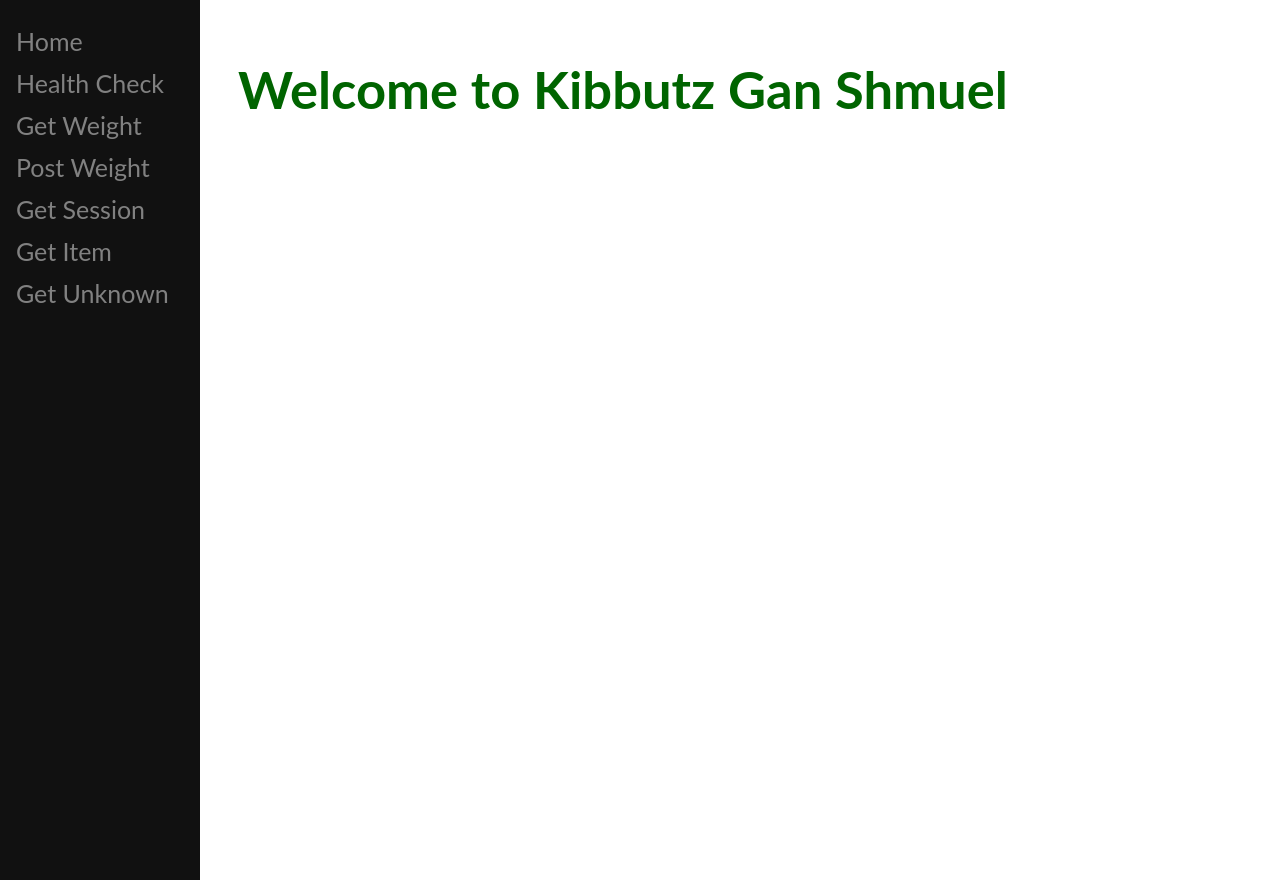
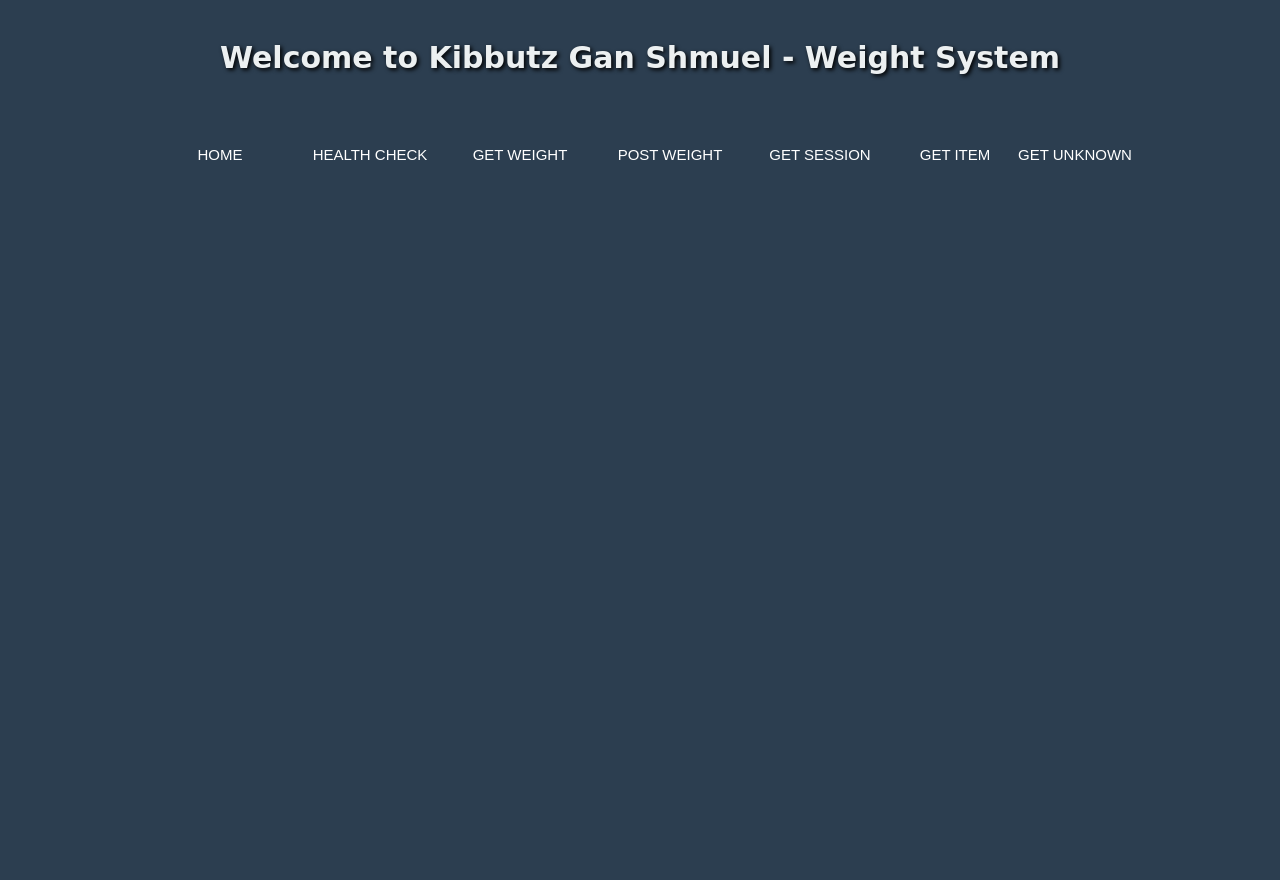
Before and after one commit to yairelmaliah/gan-shmuel-team-a, a Flask app: page / in a window 1280 px wide. Run offline with Flask 2, Linux system fonts and the light colour scheme.

Commit message:
changed ui menu

```diff
--- a/weight/app/templates/index.html
+++ b/weight/app/templates/index.html
@@ -2,53 +2,102 @@
 <html>
   <head>
     <style>
-      body {
-        font-family: 'Lato', sans-serif;
+      nav {
+        margin: 27px auto 0;
+
+        position: relative;
+        width: 990px;
+        height: 50px;
+        border-radius: 8px;
+        font-size: 0;
       }
-      .sidenav {
+      nav a {
+        line-height: 80px;
         height: 100%;
-        width: 200px;
-        position: fixed;
+        font-size: 15px;
+        display: inline-block;
+        position: relative;
         z-index: 1;
+        text-decoration: none;
+        text-transform: uppercase;
+        text-align: center;
+        color: white;
+        cursor: pointer;
+      }
+      nav .animation {
+        position: absolute;
+        height: 100%;
         top: 0;
-        left: 0;
-        background-color: #111;
-        overflow-x: hidden;
-        padding-top: 20px;
+        z-index: 0;
+        transition: all 0.5s ease 0s;
+        border-radius: 8px;
+      }
+      a:nth-child(1) {
+        width: 150px;
+      }
+      a:nth-child(2) {
+        width: 150px;
+      }
+      a:nth-child(3) {
+        width: 150px;
+      }
+      a:nth-child(4) {
+        width: 150px;
+      }
+      a:nth-child(5) {
+        width: 150px;
       }
 
-      .sidenav a {
-        padding: 6px 8px 6px 16px;
-        text-decoration: none;
-        font-size: 25px;
-        color: #818181;
-        display: block;
+      a:nth-child(6) {
+        width: 120px;
+      }      a:nth-child(7) {
+        width: 120px;
       }
 
-      .sidenav a:hover {
-        color: #f1f1f1;
+
+      body {
+        font-size: 12px;
+        font-family: sans-serif;
+        background: #2c3e50;
       }
-      .main {
-        margin-left: 210px; /* Same as the width of the sidenav */
-        font-size: 35px; /* Increased text to enable scrolling */
-        padding: 5px 20px;
-        color: darkgreen;
+      h1 {
+        text-align: center;
+        margin: 40px 0 40px;
+        text-align: center;
+        font-size: 30px;
+        color: #ecf0f1;
+        text-shadow: 2px 2px 4px #000000;
+        font-family: 'Cherry Swash', cursive;
+      }
+
+      p {
+        position: absolute;
+        bottom: 20px;
+        width: 100%;
+        text-align: center;
+        color: #ecf0f1;
+        font-family: 'Cherry Swash', cursive;
+        font-size: 16px;
+      }
+      a:hover {
+        color: #7b7b7b;
+      }
+      span {
+        color: #2bd6b4;
       }
     </style>
   </head>
   <body>
-    <div class="sidenav">
-      <a href="/"> <i class="fa fa-home"></i> Home </a>
-      <a href="{{ url_for('ui_get_health') }}"> <i class="fa fa-home"></i> Health Check </a>
-      <a href="{{ url_for('ui_get_weight') }}"> <i class="fa fa-home"></i> Get Weight </a>
-      <a href="{{ url_for('ui_post_weight') }}"> <i class="fa fa-home"></i> Post Weight </a>
-      <a href="{{ url_for('ui_get_session') }}"> <i class="fa fa-home"></i> Get Session </a>
-      <a href="{{ url_for('ui_get_item') }}"> <i class="fa fa-home"></i> Get Item </a>
-      <a href="{{ url_for('ui_get_unknown') }}"> <i class="fa fa-home"></i> Get Unknown </a>
-    </div>
-
-    <div class="main">
-      <h2>Welcome to Kibbutz Gan Shmuel</h2>
-    </div>
+    <h1>Welcome to Kibbutz Gan Shmuel - Weight System</h1>
+    <nav>
+      <a href="/">Home</a>
+      <a href="{{ url_for('ui_get_health') }}">Health Check</a>
+      <a href="{{ url_for('ui_get_weight') }}">Get Weight</a>
+      <a href="{{ url_for('ui_post_weight') }}">Post Weight</a>
+      <a href="{{ url_for('ui_get_session') }}">Get Session</a>
+      <a href="{{ url_for('ui_get_item') }}">Get Item</a>
+      <a href="{{ url_for('ui_get_unknown') }}">Get Unknown</a>
+      <div class="animation start-home"></div>
+    </nav>
   </body>
 </html>
```
